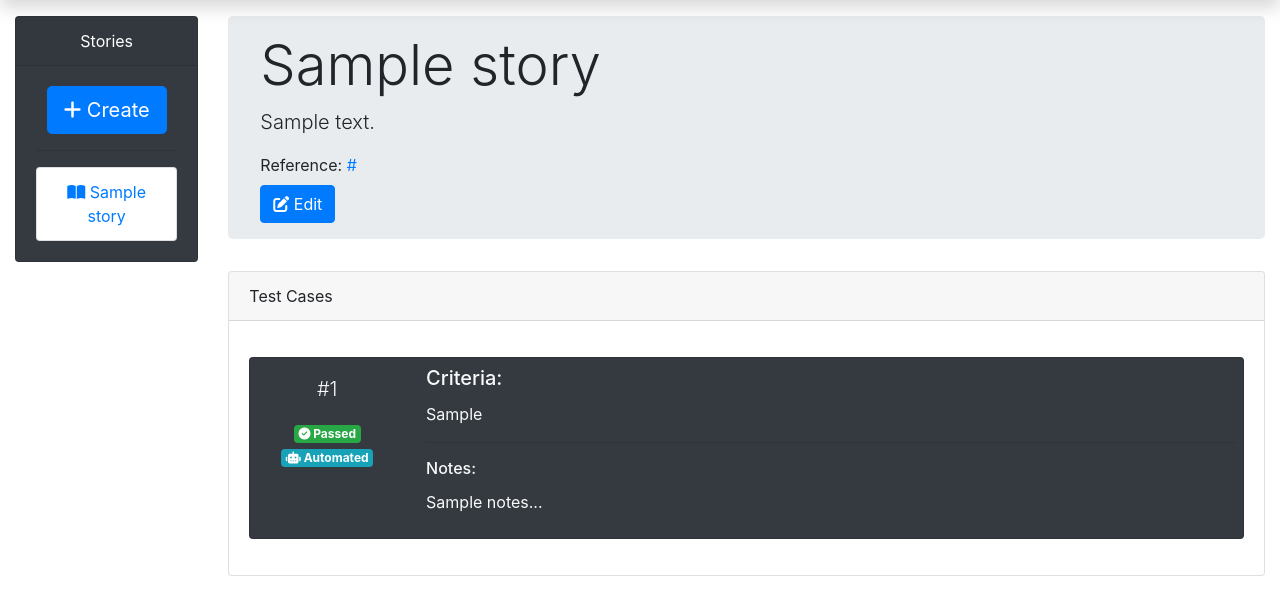
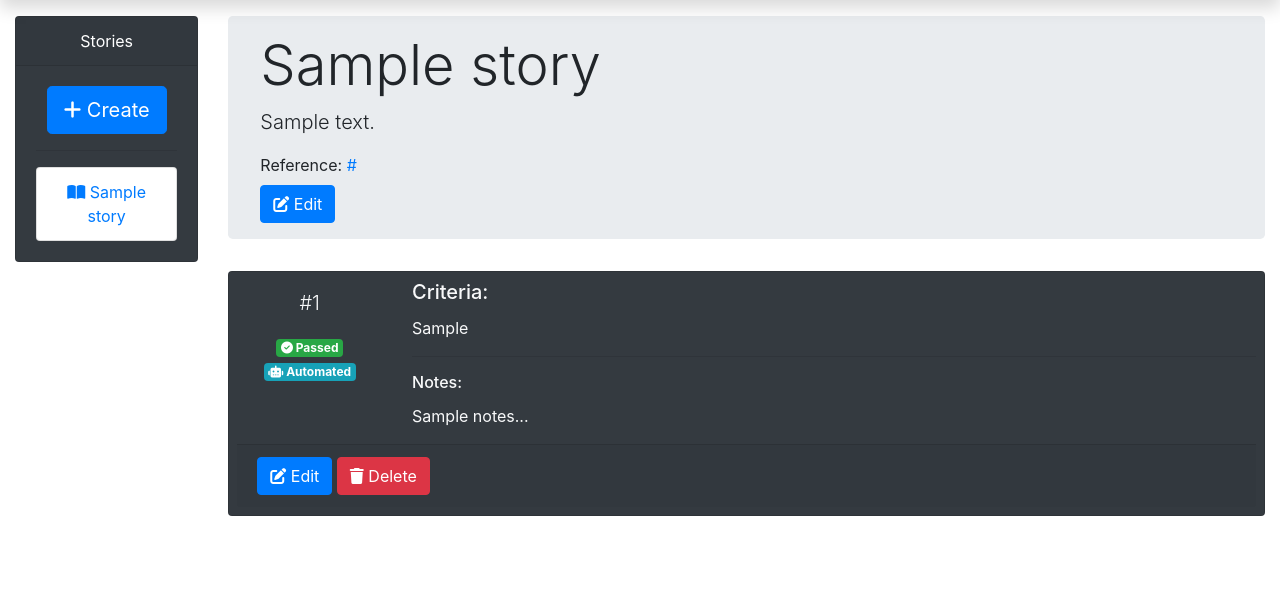
Before and after one commit to abuck351/kewayy-django, a Django app: a page that uses kewayy_project/templates/kewayy_app/test_case.html in a window 1280 px wide. Shown: the part 56-671 px from the top of the page. Run offline with Django 3.2, Linux system fonts and the light colour scheme; tables that the repository leaves empty hold one stand-in row (values such as "Sample post"); some libraries are stand-ins or nearby versions.

Commit message:
Adds layout for Story page

```diff
--- a/kewayy_project/templates/kewayy_app/show_story.html
+++ b/kewayy_project/templates/kewayy_app/show_story.html
@@ -7,6 +7,29 @@
 {% endblock %}
 
 {% block body_block %}
+    <!--Edit Story Modal-->
+    <div class="modal fade" id="editStoryModal" tabindex="-1" role="dialog" aria-labelledby="editStoryModalLabel">
+        <div class="modal-dialog" role="document">
+            <form>
+                <div class="modal-content">
+                    <div class="modal-header">
+                        <h5 class="modal-title" id="editStoryModalLabel">Edit Story</h5>
+                        <button type="button" class="close" data-dismiss="modal" aria-label="Close">
+                            <span aria-hidden="true">&times;</span>
+                        </button>
+                    </div>
+                    <div class="modal-body">
+                        <p>This is the modal's body</p>
+                    </div>
+                    <div class="modal-footer">
+                        <button type="button" class="btn btn-secondary" data-dismiss="modal">Close</button>
+                        <button type="submit" class="btn btn-primary" name="saveEditedStory">Save</button>
+                    </div>
+                </div>
+            </form>
+        </div>
+    </div>
+
     <div class="row">
         {% show_story_sidebar story %}
         <div class="col my-3">
@@ -26,21 +49,15 @@
                     </div>
                 {% endif %}
 
-                <button type="button" class="btn btn-primary" data-toggle="modal" data-target="#editStoryModel">
+                <!--Toggle Edit Story Modal-->
+                <button type="button" class="btn btn-primary" data-toggle="modal" data-target="#editStoryModal">
                     <i class="fas fa-edit"></i> Edit
                 </button>
             </div>
 
-            <div class="card">
-                <div class="card-header">
-                    Test Cases
-                </div>
-                <div class="card-body">
-                    {% for test_case in test_cases %}
-                        {% show_test_case test_case forloop.counter %}
-                    {% endfor %}
-                </div>
-            </div>
+            {% for test_case in test_cases %}
+                {% show_test_case test_case forloop.counter %}
+            {% endfor %}
         </div>
     </div>
 {% endblock %}
--- a/kewayy_project/templates/kewayy_app/test_case.html
+++ b/kewayy_project/templates/kewayy_app/test_case.html
@@ -19,10 +19,6 @@
 
             <!--Tags-->
 
-            <!-- <button type="button" class="btn btn-primary" data-toggle="modal" data-target="#editTestCase{{ test_case.id }}">
-                <i class="fas fa-edit"></i> Edit
-            </button> -->
-
         </div>
         <div class="col">
             <h5 class="card-title">Criteria:</h5>
@@ -32,4 +28,15 @@
             <p>Sample notes...</p>
         </div>
     </div>
+    <div class="card-footer">
+        <!--Edit Button-->
+        <a class="btn btn-primary" href="#">
+            <i class="fas fa-edit"></i> Edit
+        </a>
+
+        <!--Edit Button-->
+        <a class="btn btn-danger" href="#">
+            <i class="fas fa-trash"></i> Delete
+        </a>
+    </div>
 </div>
```
